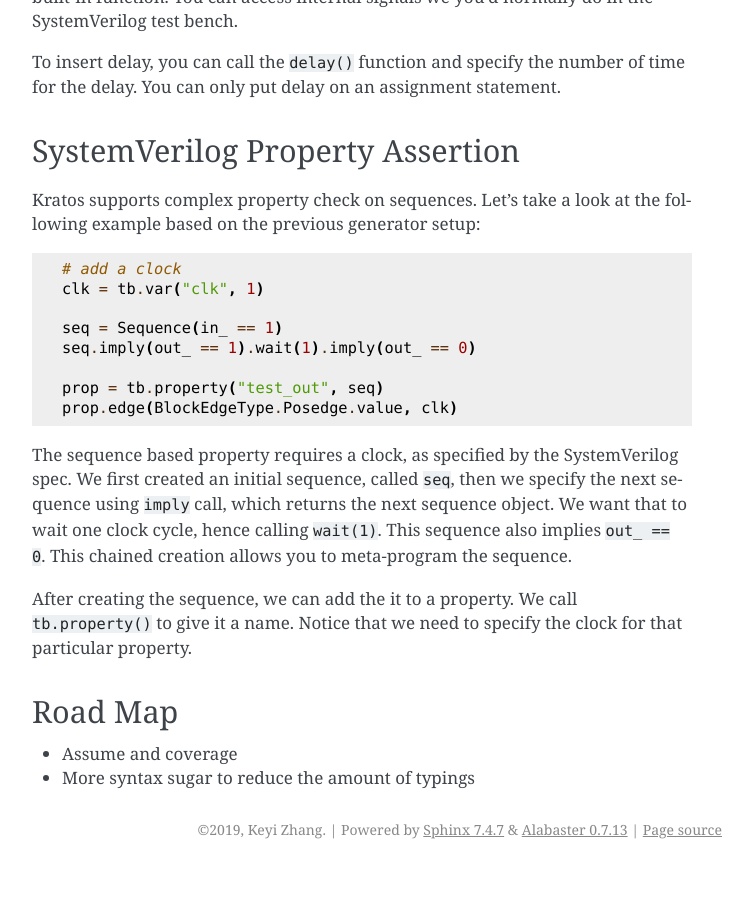
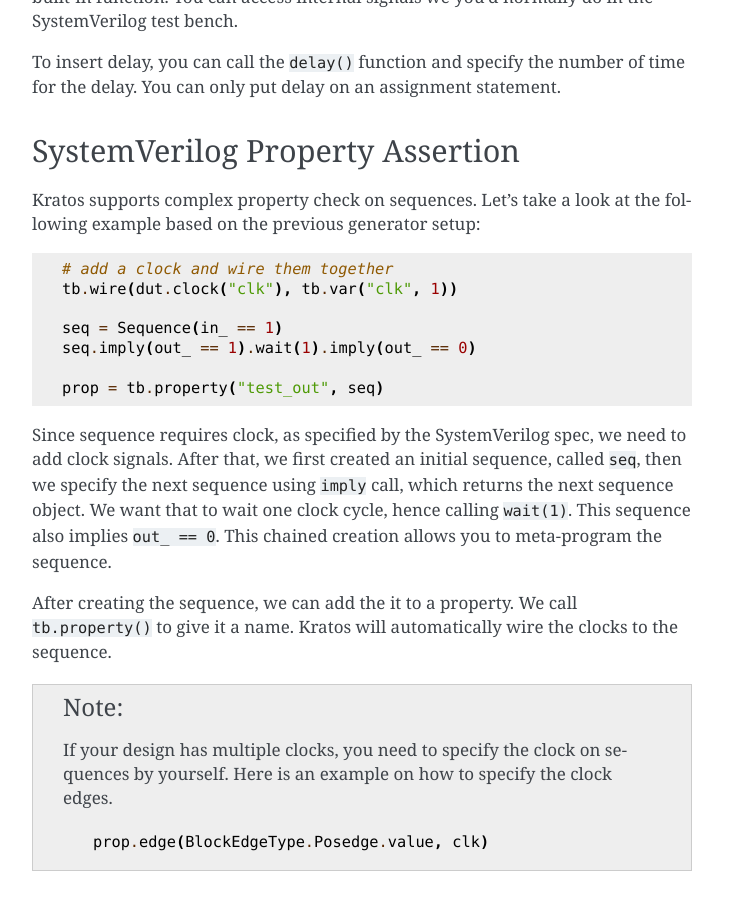
Before and after one commit to Kuree/kratos, a Sphinx documentation site: the page built from docs/testbench.rst, in a window 1280 px wide and 900 px high, scrolled down 978 px. Shown: the whole window, without its empty margins (388-1140 px from the left). Built offline with Sphinx 7.4.7, drawn with Linux system fonts in a browser that asks for light colours; before the commit the page ends 1847 px from its top, so only the background shows below that.

Commit message:
loose the requirement for clk in sequence

```diff
--- a/docs/testbench.rst
+++ b/docs/testbench.rst
@@ -57,26 +57,36 @@
 
 .. code-block:: Python
 
-    # add a clock
-    clk = tb.var("clk", 1)
+    # add a clock and wire them together
+    tb.wire(dut.clock("clk"), tb.var("clk", 1))
 
     seq = Sequence(in_ == 1)
     seq.imply(out_ == 1).wait(1).imply(out_ == 0)
 
     prop = tb.property("test_out", seq)
-    prop.edge(BlockEdgeType.Posedge.value, clk)
 
-The sequence based property requires a clock, as specified by the
-SystemVerilog spec. We first created an initial sequence, called ``seq``,
+
+Since sequence requires clock, as specified by the SystemVerilog spec,
+we need to add clock signals. After that, we first created an initial
+sequence, called ``seq``,
 then we specify the next sequence using ``imply`` call, which returns
 the next sequence object. We want that to wait one clock cycle, hence
 calling ``wait(1)``. This sequence also implies ``out_ == 0``.
 This chained creation allows you to meta-program the sequence.
 
 After creating the sequence, we can add the it to a property. We call
-``tb.property()`` to give it a name. Notice that we need to specify
-the clock for that particular property.
+``tb.property()`` to give it a name. Kratos will automatically wire
+the clocks to the sequence.
 
+.. note::
+
+  If your design has multiple clocks, you need to specify the clock on
+  sequences by yourself. Here is an example on how to specify the clock
+  edges.
+
+  .. code-block:: Python
+
+      prop.edge(BlockEdgeType.Posedge.value, clk)
 
 Road Map
 ========
```
Also changed, not shown: 4 other files.
